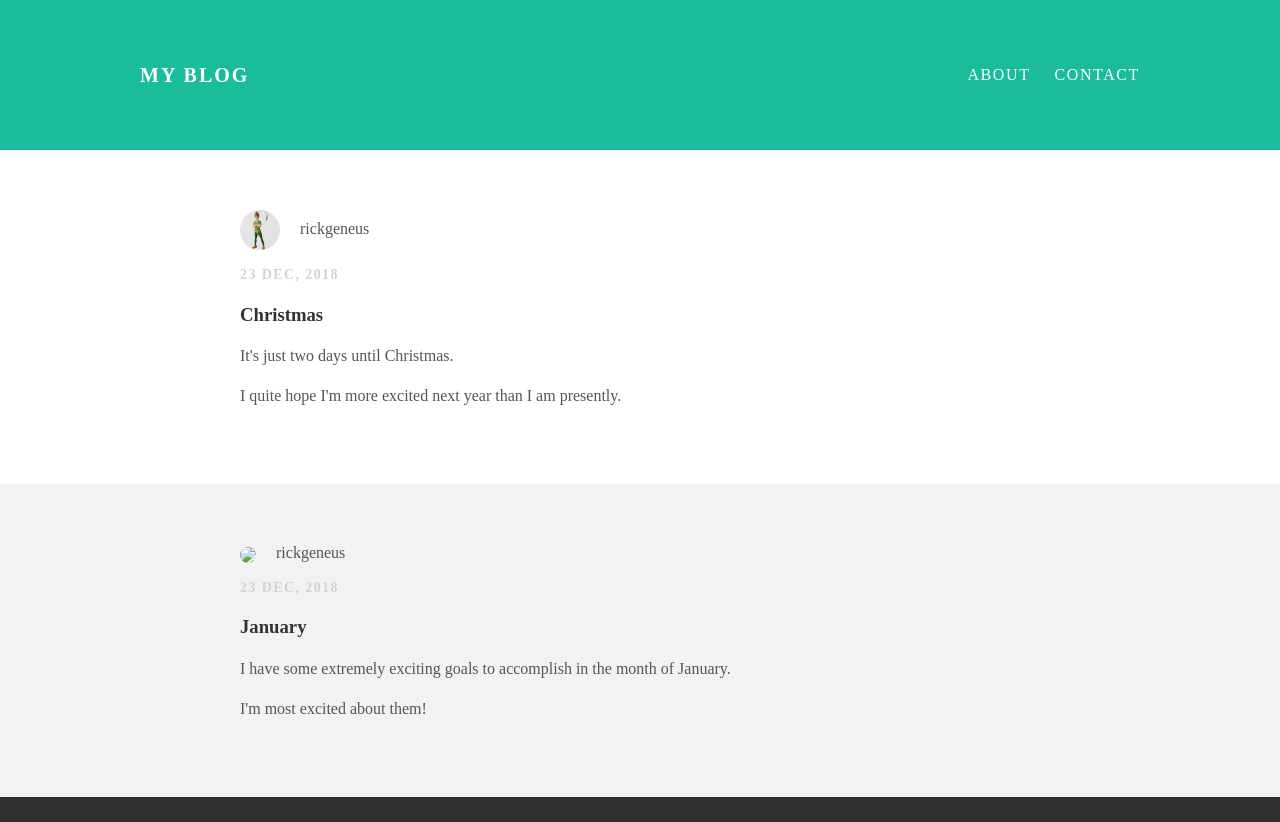
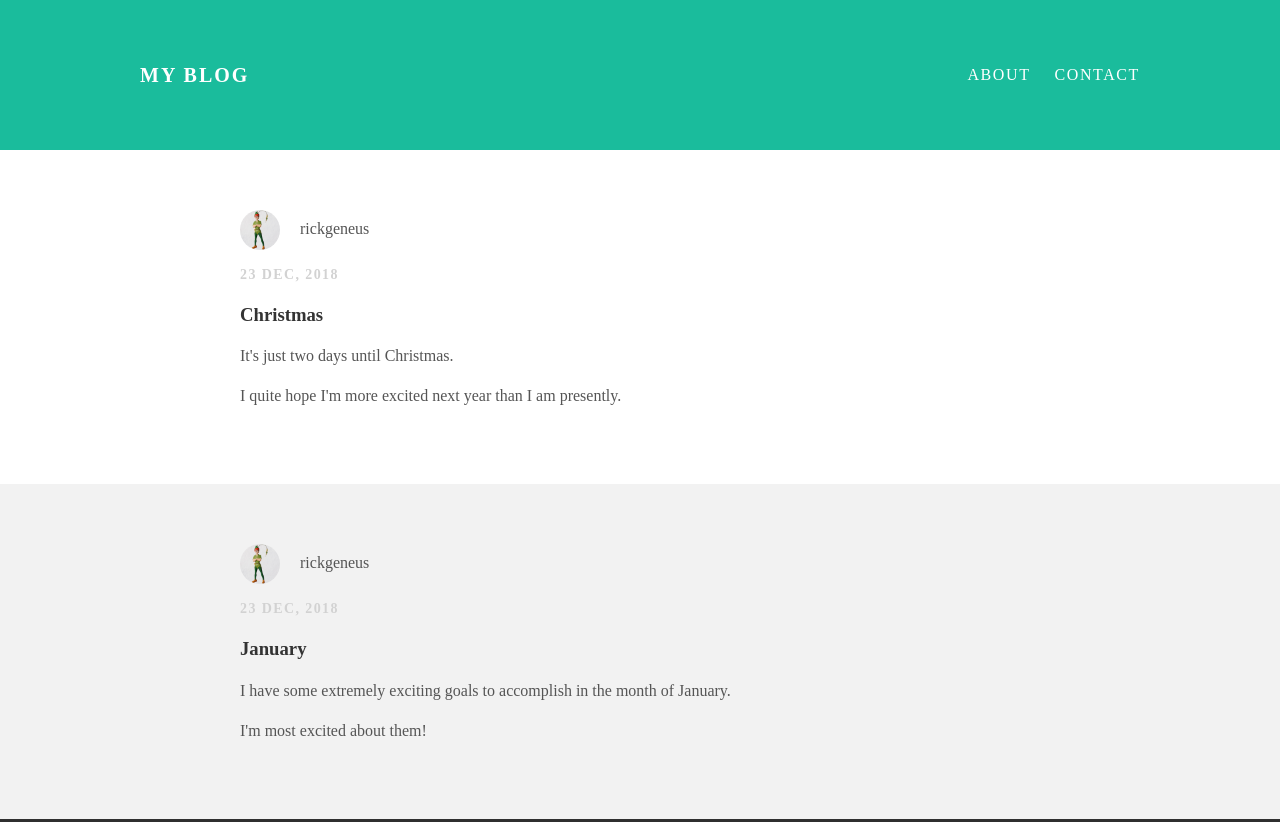
Before and after one commit to rickgeneus/rickgeneus.github.io, a plain HTML site: page index.html in a window 1280 px wide. Shown: the top 822 px of the page. Drawn offline with Linux system fonts and the light colour scheme.

Commit message:
Update index.html

```diff
--- a/index.html
+++ b/index.html
@@ -35,7 +35,7 @@
       <div class="post-container">
         <div class="post">
           <div class="post-author">
-            <img src="./images/peterpan.jpg">
+            <img src="peterpan.jpg">
             <span>rickgeneus</span>
             <p class="post-date"> 23 Dec, 2018</p>
             <h3 class="post-title">January</h3>
```
